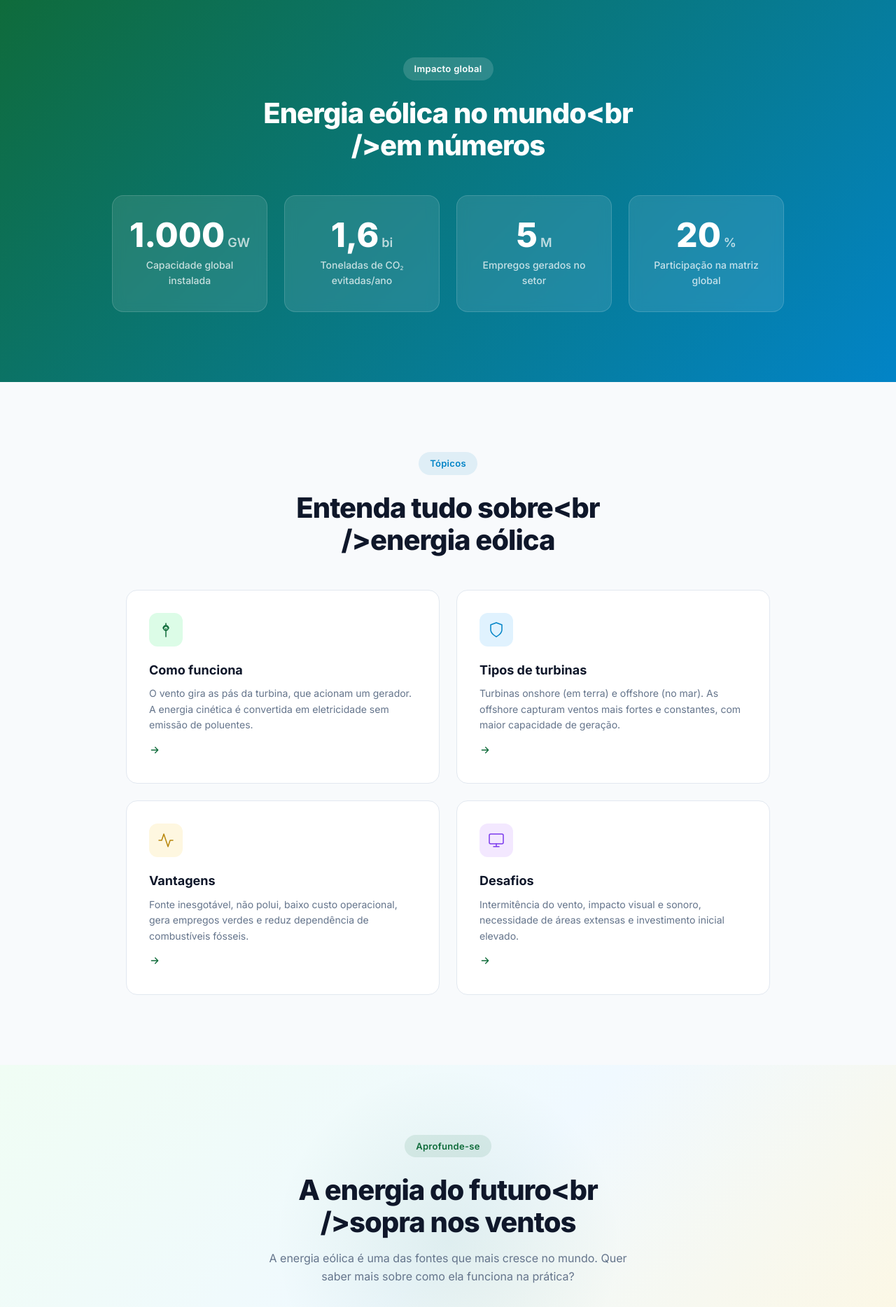
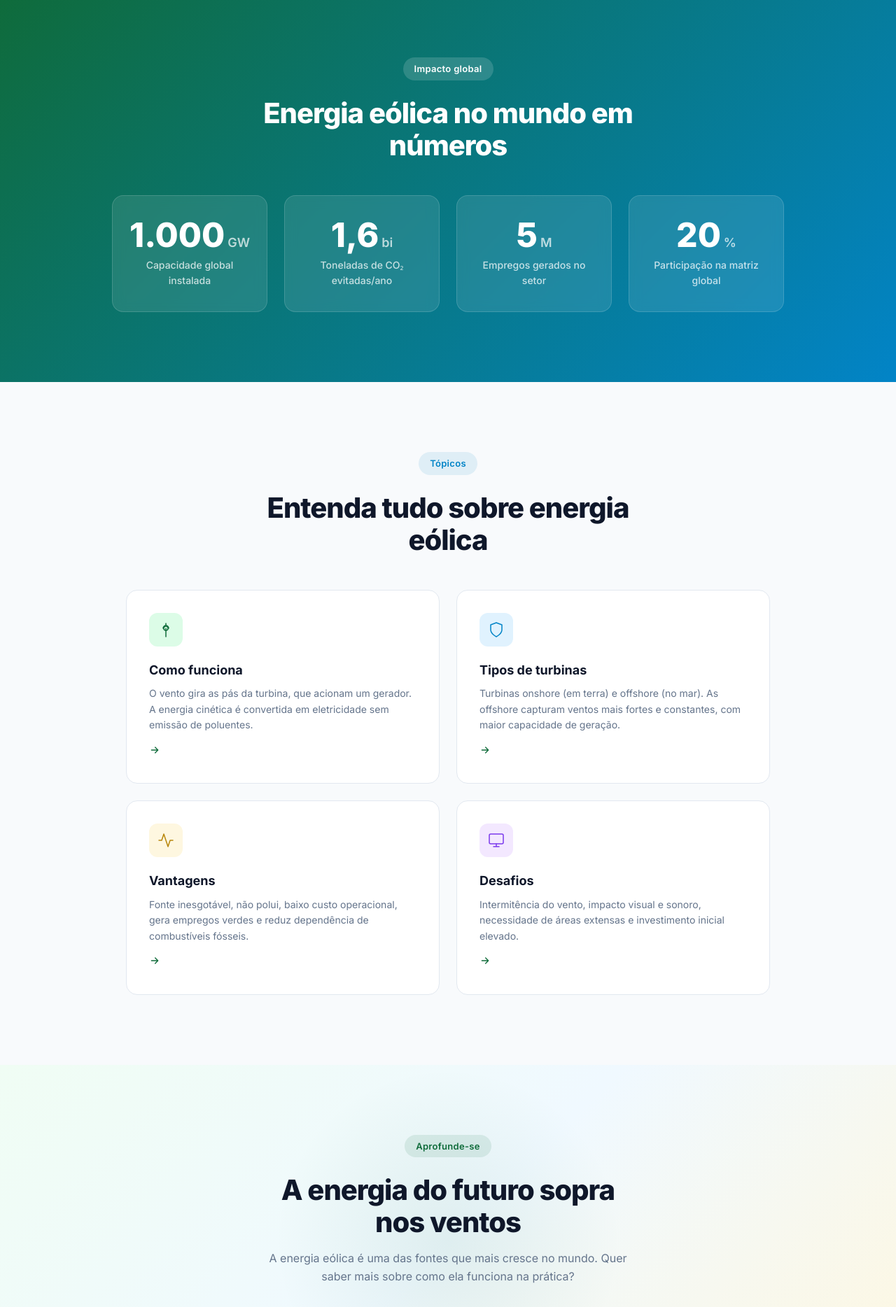
Before and after one commit to VitaoDeveloper/Energy_Site, a React (Vite) app: page / in a window 1280 px wide. Shown: the part 1000-2868 px from the top of the page at 70% size. Built offline with nearby package versions, Linux system fonts and the light colour scheme.

Commit message:
remove unecessary <br />

```diff
--- a/src/pages/Home.tsx
+++ b/src/pages/Home.tsx
@@ -82,19 +82,19 @@ export default function Home() {
 
       <Stats
         badge="Impacto global"
-        title="Energia eólica no mundo<br />em números"
+        title="Energia eólica no mundo em números"
         stats={stats}
       />
 
       <Features
         badge="Tópicos"
-        title="Entenda tudo sobre<br />energia eólica"
+        title="Entenda tudo sobre energia eólica"
         features={features}
       />
 
       <CTA
         badge="Aprofunde-se"
-        title="A energia do futuro<br />sopra nos ventos"
+        title="A energia do futuro sopra nos ventos"
         subtitle="A energia eólica é uma das fontes que mais cresce no mundo. Quer saber mais sobre como ela funciona na prática?"
         button={
           <a href="https://pt.wikipedia.org/wiki/Energia_e%C3%B3lica" target="_blank" rel="noopener noreferrer" className="btn-primary btn-large">
```
